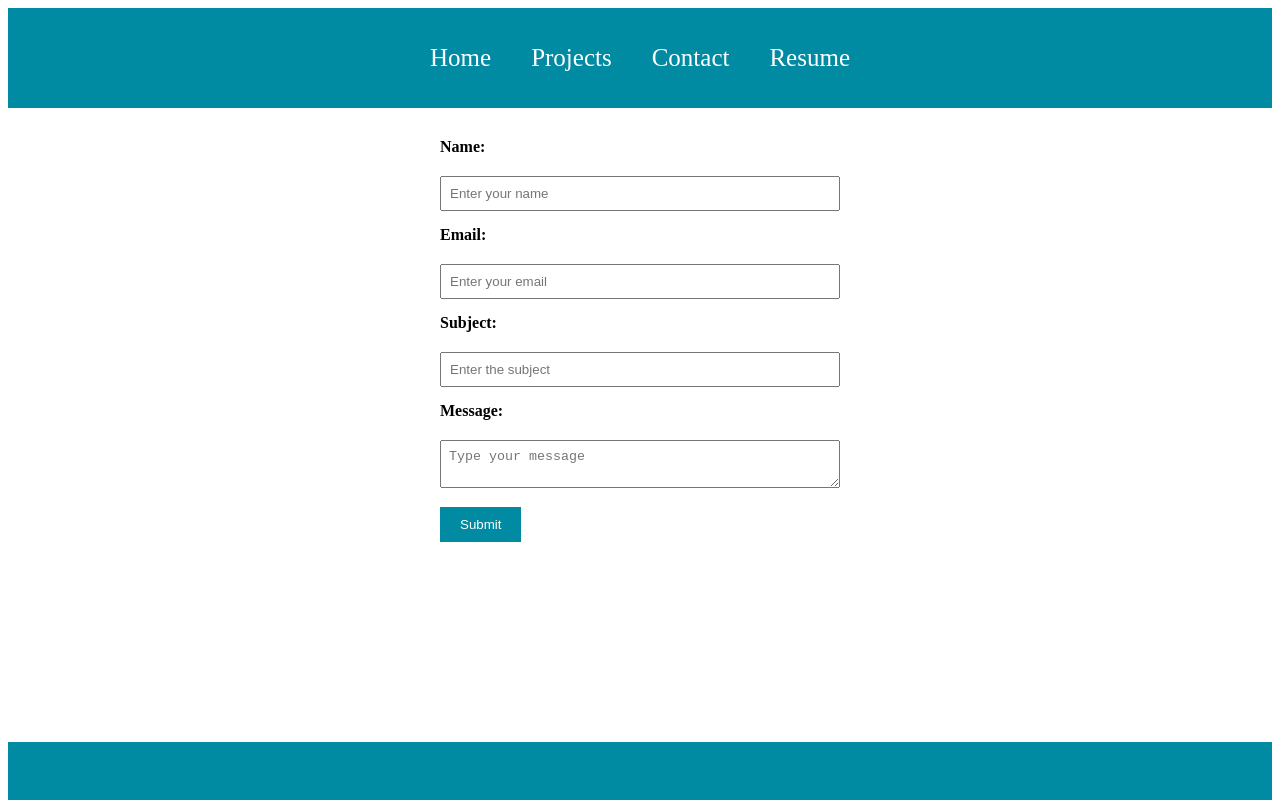
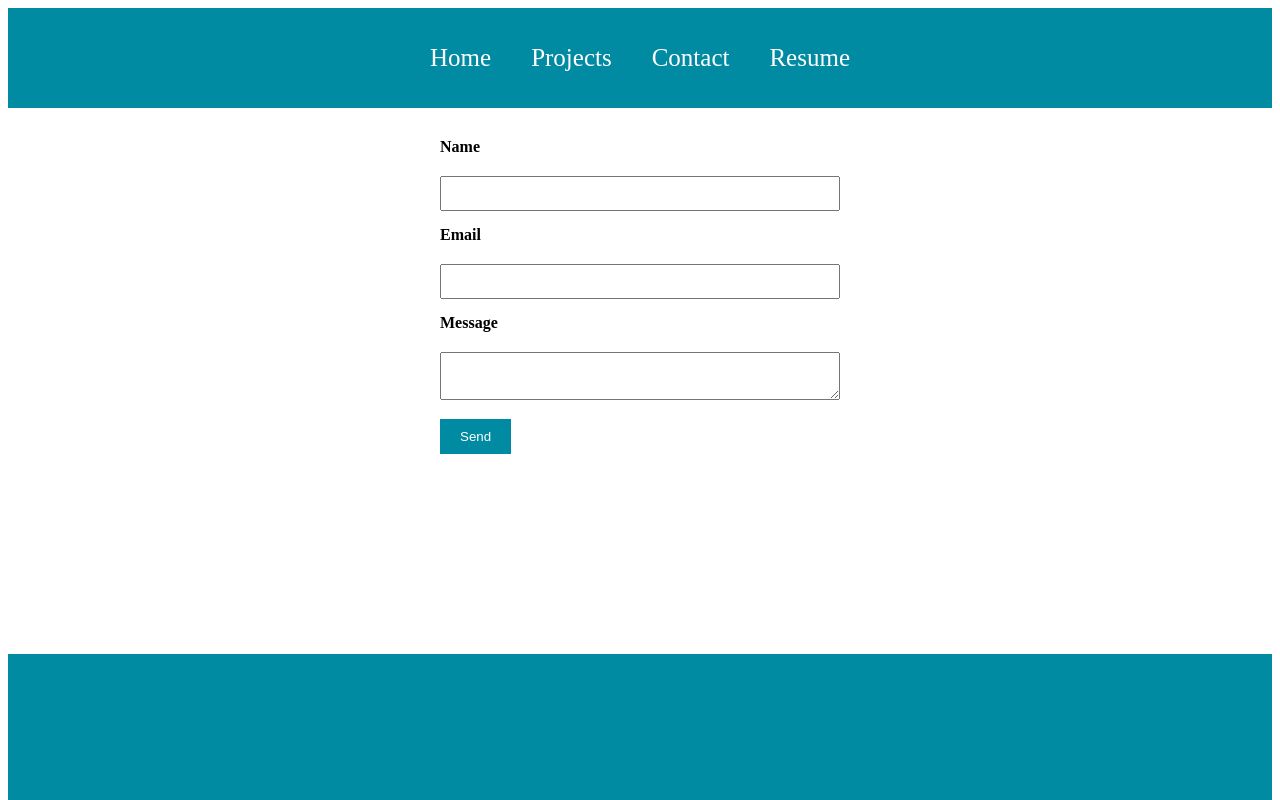
Before and after one commit to Jeremyethridge/Portfolio, a React (Vite) app: page /contact in a window 1280 px wide. Shown: the top 800 px of the page. Built offline with nearby package versions, Linux system fonts and the light colour scheme.

Commit message:
added send email, useRef, useState, and handleInputChange to direct messages to my email

```diff
--- a/package.json
+++ b/package.json
@@ -9,6 +9,7 @@
     "preview": "vite preview"
   },
   "dependencies": {
+    "@emailjs/browser": "^3.11.0",
     "@emotion/react": "^11.11.1",
     "@emotion/styled": "^11.11.0",
     "@mui/icons-material": "^5.14.18",
--- a/src/pages/Contact.jsx
+++ b/src/pages/Contact.jsx
@@ -1,79 +1,73 @@
-import React, { useState } from 'react';
-import '../styles/Contact.css';
+import React, { useRef, useState } from "react";
+import emailjs from "@emailjs/browser";
+import "../styles/Contact.css";
+
 const Contact = () => {
+  const form = useRef();
   const [formData, setFormData] = useState({
-    name: '',
-    email: '',
-    subject: '',
-    message: '',
+    user_name: "",
+    user_email: "",
+    message: "",
   });
 
-  const handleChange = (e) => {
-    const { name, value } = e.target;
+  const sendEmail = (e) => {
+    e.preventDefault();
+
+    emailjs
+      .sendForm(
+        "service_fivimca",
+        "template_y70phqk",
+        form.current,
+        "E169w6V4kxhKQYZi4"
+      )
+      .then(
+        (result) => {
+          console.log(result.text);
+          alert("Message sent successfully!");
           setFormData({
-      ...formData,
-      [name]: value,
+            user_name: "",
+            user_email: "",
+            message: "",
           });
+        },
+        (error) => {
+          console.log(error.text);
+          alert("Error sending message. Please try again.");
+        }
+      );
   };
 
-  const handleSubmit = () => {
-    // Setup for future to receive emails
-    console.log('Form submitted:', formData);
-
-
-    setFormData({
-      name: '',
-      email: '',
-      subject: '',
-      message: '',
-    });
-  };
+    const handleInputChange = (e) => {
+      setFormData({...formData, [e.target.name]: e.target.value });
+    }
 
     return (
-    <div className="contact-container">
-      <label className="form-label">Name:</label>
+      <form className="contact-container" ref={form} onSubmit={sendEmail}>
+        <label className="form-label">Name</label>
         <input
+          className="form-input"
           type="text"
-        name="name"
-        value={formData.name}
-        onChange={handleChange}
-        placeholder="Enter your name"
+          name="user_name"
+          value={formData.user_name}
+          onChange={handleInputChange}
+        />
+        <label className="form-label">Email</label>
+        <input
           className="form-input"
+          type="email"
+          name="user_email"
+          value={formData.user_email}
+          onChange={handleInputChange}
         />
-
-      <label className="form-label">Email:</label>
-      <input
-        type="email"
-        name="email"
-        value={formData.email}
-        onChange={handleChange}
-        placeholder="Enter your email"
+        <label className="form-label">Message</label>
+        <textarea
           className="form-input"
-      />
-
-      <label className="form-label">Subject:</label>
-      <input
-        type="text"
-        name="subject"
-        value={formData.subject}
-        onChange={handleChange}
-        placeholder="Enter the subject"
-        className="form-input"
-      />
-
-      <label className="form-label">Message:</label>
-      <textarea
           name="message"
           value={formData.message}
-        onChange={handleChange}
-        placeholder="Type your message"
-        className="form-input"
+          onChange={handleInputChange}
         />
-
-      <button type="button" onClick={handleSubmit} className="submit-button">
-        Submit
-      </button>
-    </div>
+        <input className="submit-button" type="submit" value="Send" />
+      </form>
     );
   };
 
```
Also changed, not shown: 1 other file (tests, documents, lock files or other folders). Lines whose indentation alone changed are shown as unchanged.
